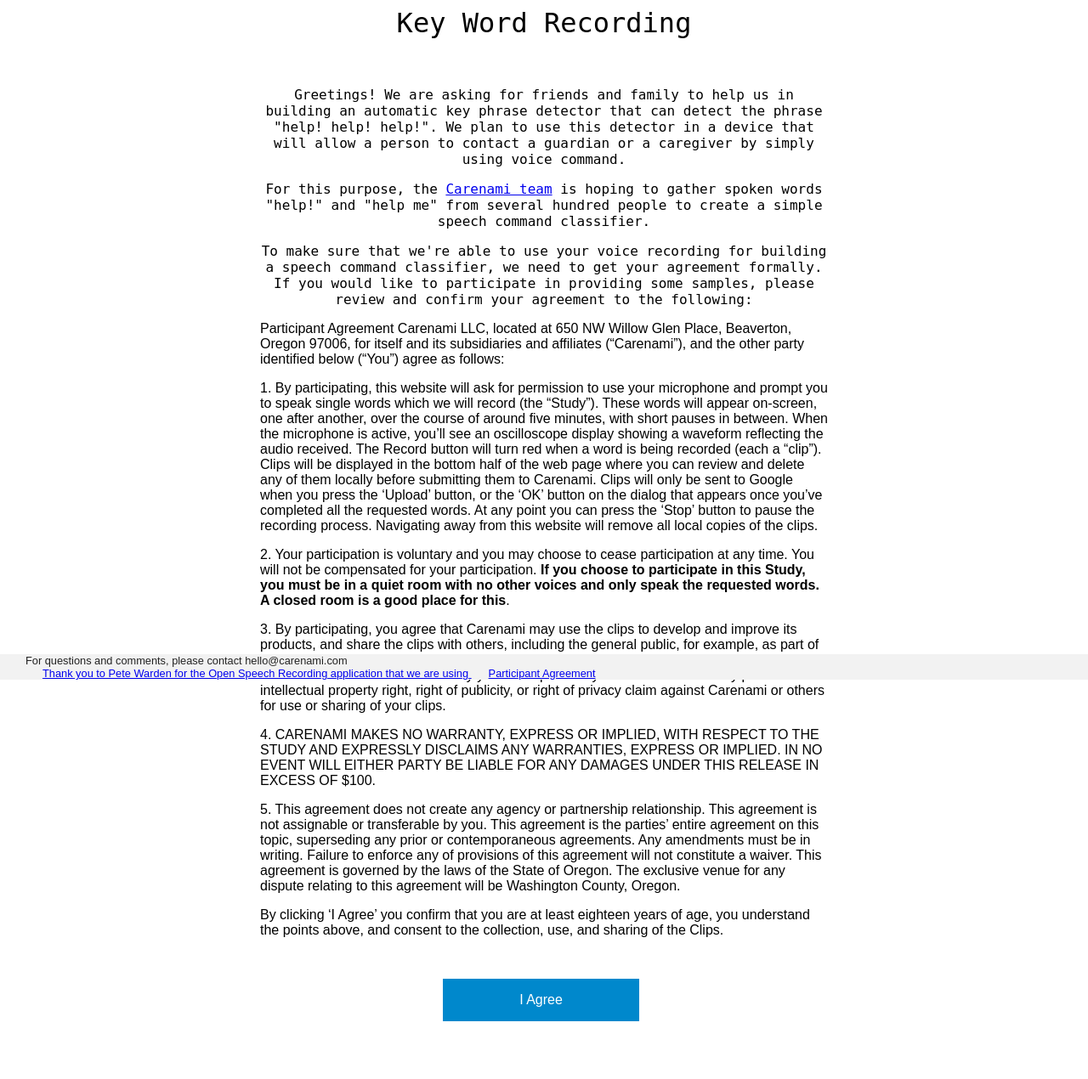
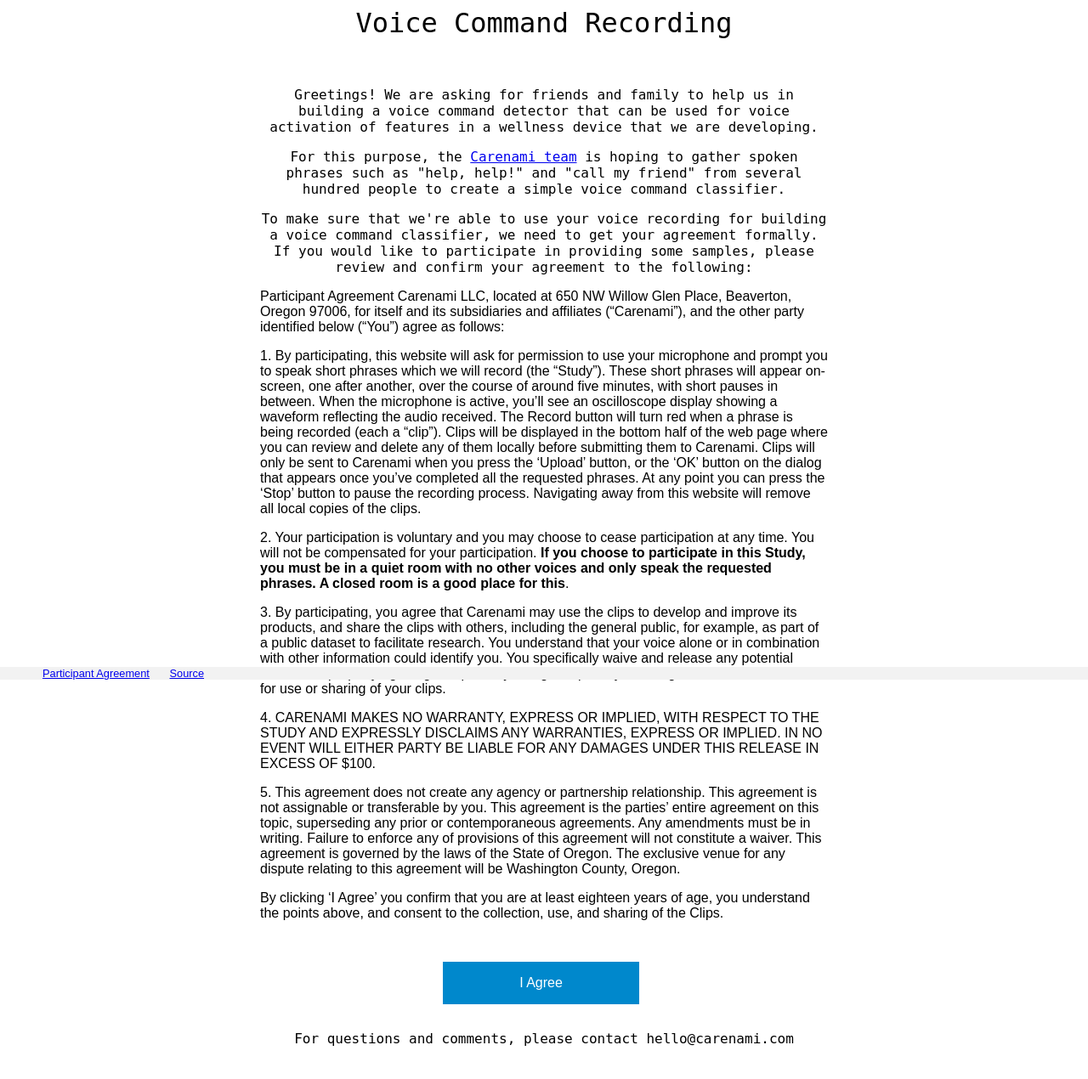
Before and after one commit to ensingerphilipp/Wakeword-Sample-Collector, a Flask app: page / in a window 1280 px wide. Shown: the whole page at 85% size. Before the commit the page ends 1202 px from the top, so only its background shows below. Run offline with Flask 2, Linux system fonts and the light colour scheme.

Commit message:
Add files via upload

```diff
--- a/templates/thanks.html
+++ b/templates/thanks.html
@@ -23,8 +23,9 @@
     </div>
 
     <footer>
-	  <p>For questions and comments, please contact hello@carenami.com</p>   <a href="https://github.com/petewarden/open-speech-recording"> Thank you to Pete Warden for the Open Speech Recording application that we are using </a>
-      <a href="/legal">Participant Agreement</a>
+	  <a href="/">Welcome</a>
+	  <a href="/legal">Participant Agreement</a>
+	  <a href="https://github.com/carenami/web-voice-record">Source</a>
     </footer>
 
   </body>
--- a/templates/welcome.html
+++ b/templates/welcome.html
@@ -3,7 +3,7 @@
   <head>
     <meta charset="utf-8">
     <meta name="viewport" content="width=device-width">
-    <title>Key Word Recording</title>
+    <title>Voice Command Recording</title>
     <link href="static/styles/app.css" rel="stylesheet" type="text/css">
   </head>
   <body>
@@ -11,30 +11,30 @@
     <div class="wrapper">
 
       <header>
-        <h1>Key Word Recording</h1>
+        <h1>Voice Command Recording</h1>
       </header>
 
       <section class="top-display">
 		<div class="welcome-display">
-          Greetings! We are asking for friends and family to help us in building an automatic key phrase detector that can detect the phrase &quot;help! help! help!&quot;.  We plan to use this detector in a device that will allow a person to contact a guardian or a caregiver by simply using voice command.
+			Greetings! We are asking for friends and family to help us in building a voice command detector that can be used for voice activation of features in a wellness device that we are developing.
 		</div>
 		<div class="welcome-display">
 			For this purpose, the <a href="https://www.carenami.com">Carenami team</a>
-	  is hoping to gather spoken words &quot;help!&quot; and &quot;help me&quot; from several hundred people
-	  to create a simple speech command classifier.
+			is hoping to gather spoken phrases such as &quot;help, help!&quot; and &quot;call my friend&quot; from several hundred people
+			to create a simple voice command classifier.
 		</div>
 		<div class="welcome-display">
-To make sure that we're able to use your voice recording for building a speech command classifier, we need to get your agreement formally. If you would like to participate in providing some samples, please review and confirm your agreement to the following:
+			To make sure that we're able to use your voice recording for building a voice command classifier, we need to get your agreement formally. If you would like to participate in providing some samples, please review and confirm your agreement to the following:
 		</div>
 		<div class="legal">
 			Participant Agreement
 			Carenami LLC, located at 650 NW Willow Glen Place, Beaverton, Oregon 97006, for itself and its subsidiaries and affiliates (“Carenami”), and the other party identified below (“You”) agree as follows:
 		</div>
 		<div class="legal">
-1.	By participating, this website will ask for permission to use your microphone and prompt you to speak single words which we will record (the “Study”). These words will appear on-screen, one after another, over the course of around five minutes, with short pauses in between. When the microphone is active, you’ll see an oscilloscope display showing a waveform reflecting the audio received. The Record button will turn red when a word is being recorded (each a “clip”). Clips will be displayed in the bottom half of the web page where you can review and delete any of them locally before submitting them to Carenami. Clips will only be sent to Google when you press the ‘Upload’ button, or the ‘OK’ button on the dialog that appears once you’ve completed all the requested words. At any point you can press the ‘Stop’ button to pause the recording process. Navigating away from this website will remove all local copies of the clips.
+			1.	By participating, this website will ask for permission to use your microphone and prompt you to speak short phrases which we will record (the “Study”). These short phrases will appear on-screen, one after another, over the course of around five minutes, with short pauses in between. When the microphone is active, you’ll see an oscilloscope display showing a waveform reflecting the audio received. The Record button will turn red when a phrase is being recorded (each a “clip”). Clips will be displayed in the bottom half of the web page where you can review and delete any of them locally before submitting them to Carenami. Clips will only be sent to Carenami when you press the ‘Upload’ button, or the ‘OK’ button on the dialog that appears once you’ve completed all the requested phrases. At any point you can press the ‘Stop’ button to pause the recording process. Navigating away from this website will remove all local copies of the clips.
 		</div>
 		<div class="legal">
-2.	Your participation is voluntary and you may choose to cease participation at any time. You will not be compensated for your participation. <b>If you choose to participate in this Study, you must be in a quiet room with no other voices and only speak the requested words. A closed room is a good place for this</b>.
+			2.	Your participation is voluntary and you may choose to cease participation at any time. You will not be compensated for your participation. <b>If you choose to participate in this Study, you must be in a quiet room with no other voices and only speak the requested phrases. A closed room is a good place for this</b>.
 		</div>
 		<div class="legal">
 			3.	By participating, you agree that Carenami may use the clips to develop and improve its products, and share the clips with others, including the general public, for example, as part of a public dataset to facilitate research. You understand that your voice alone or in combination with other information could identify you. You specifically waive and release any potential intellectual property right, right of publicity, or right of privacy claim against Carenami or others for use or sharing of your clips.
@@ -56,13 +56,22 @@ By clicking ‘I Agree’ you confirm that you are at least eighteen years of ag
 				<button class="continue">I Agree</button>
 			</a>
         </div>
+		</br>
+      </section>
+
+	  <section class="bottom-buffer">
+        <div class="welcome-display">
+			For questions and comments, please contact hello@carenami.com
+        </div>
+		</br>
+		</br>
       </section>
 
     </div>
 
     <footer>
-      <p>For questions and comments, please contact hello@carenami.com</p>   <a href="https://github.com/petewarden/open-speech-recording"> Thank you to Pete Warden for the Open Speech Recording application that we are using </a>
 	  <a href="/legal">Participant Agreement</a>
+	  <a href="https://github.com/carenami/web-voice-record">Source</a>
     </footer>
 
   </body>
```
Also changed, not shown: templates/legal.html (+6 -5 lines), templates/record.html (+4 -3 lines). Lines whose indentation alone changed are shown as unchanged.
